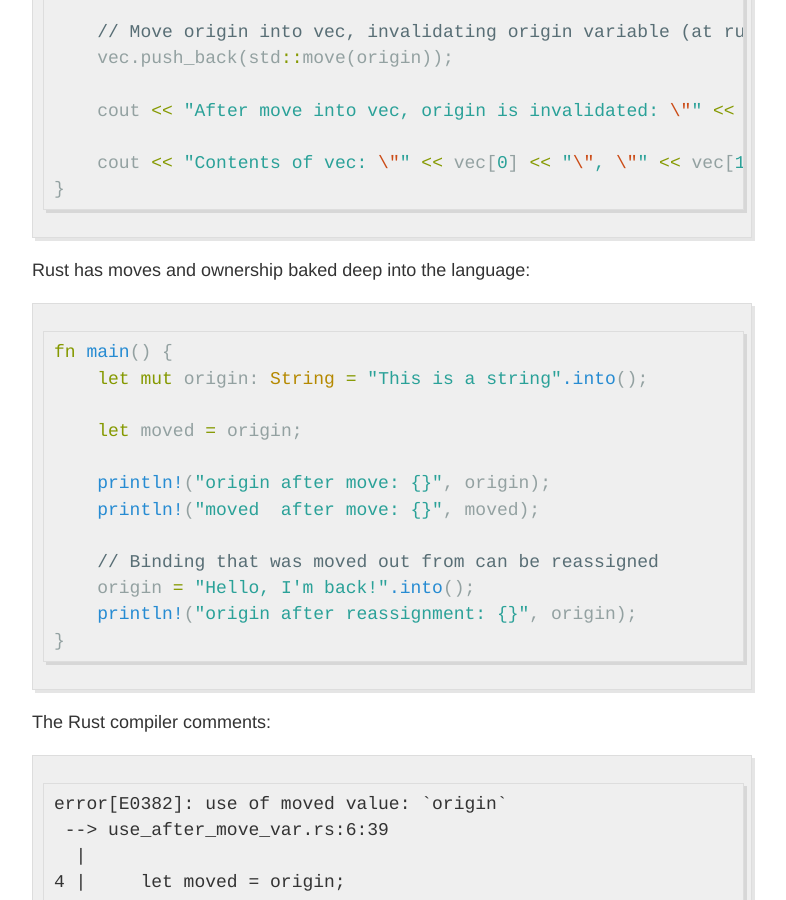
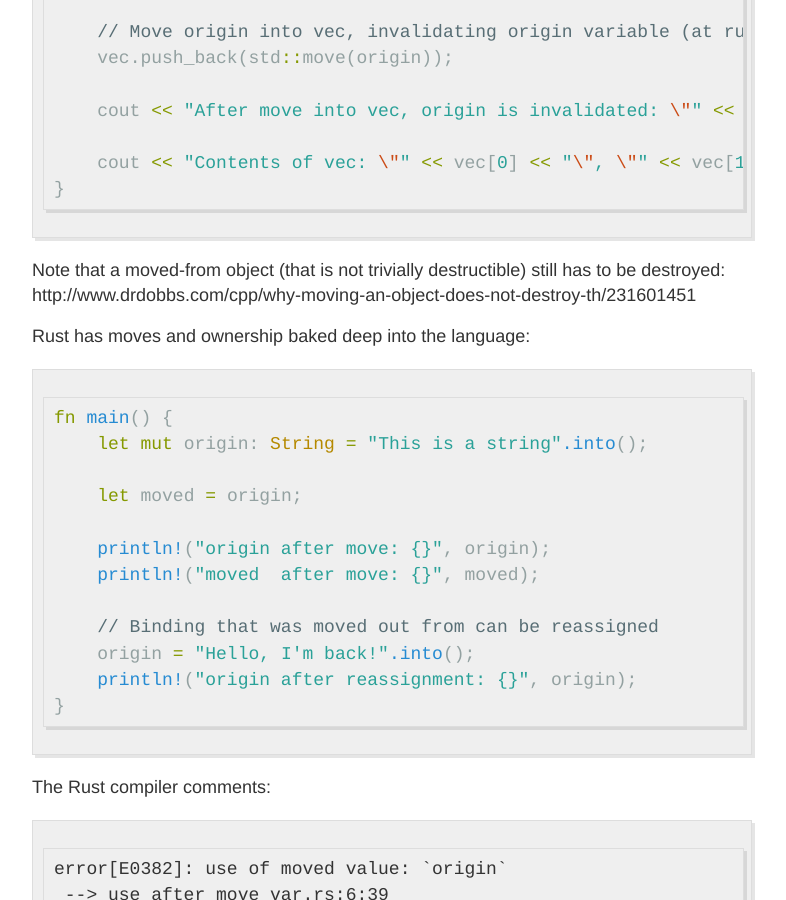
Before and after one commit to barafael/barafael.github.io, a Jekyll site: the page built from _posts/2018-06-04-How-The-Rust-Compiler-Prevents-Mistakes.md, in a window 1280 px wide and 900 px high, scrolled down 4870 px. Shown: the whole window, without its empty margins (248-1034 px from the left). Built offline with Jekyll 4.4.1, drawn with Linux system fonts in a browser that asks for light colours; our own code applies the rules of GitHub Pages for plain Markdown files.

Commit message:
Update 2018-06-04-How-The-Rust-Compiler-Prevents-Mistakes.md

````diff
--- a/_posts/2018-06-04-How-The-Rust-Compiler-Prevents-Mistakes.md
+++ b/_posts/2018-06-04-How-The-Rust-Compiler-Prevents-Mistakes.md
@@ -155,9 +155,9 @@ int main() {
     cout << "Contents of vec: \"" << vec[0] << "\", \"" << vec[1] << "\"\n";
 }
 ```
+Note that a moved-from object (that is not trivially destructible) still has to be destroyed: http://www.drdobbs.com/cpp/why-moving-an-object-does-not-destroy-th/231601451
 
 Rust has moves and ownership baked deep into the language:
-
 
 ```rust
 fn main() {
````
